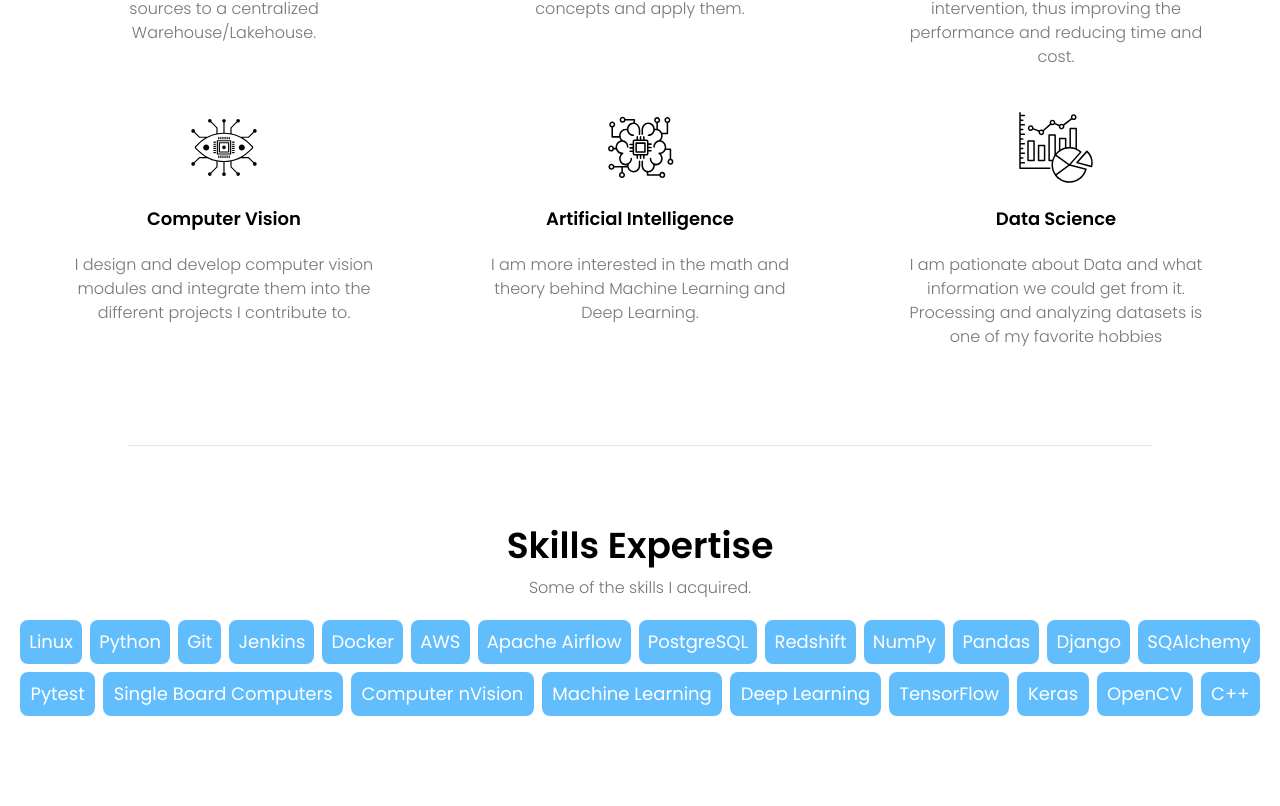
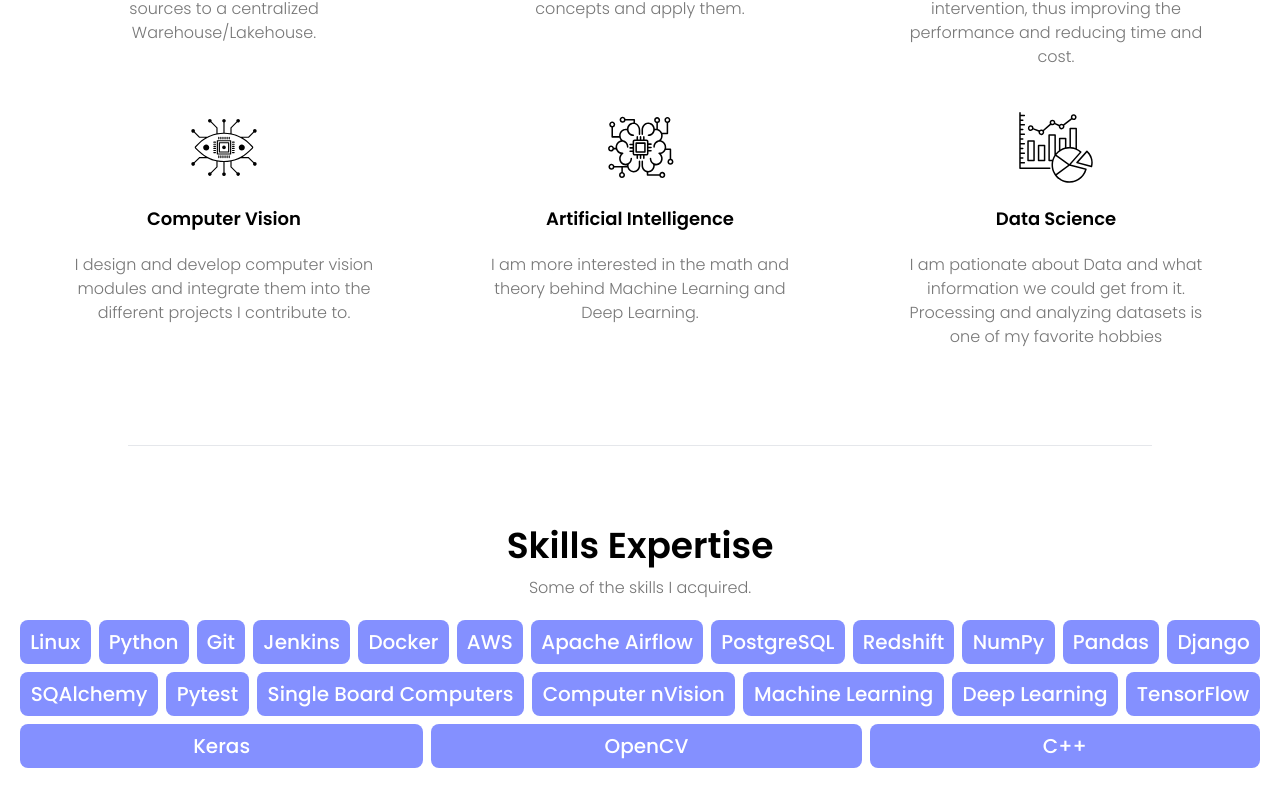
Before and after one commit to maky-hnou/portfolio-front, a Next.js app: page / in a window 1280 px wide. Shown: the part 1346-2152 px from the top of the page. Before the commit the page ends 2066 px from the top, so only its background shows below. Built offline with nearby package versions, Linux system fonts and the light colour scheme.

Commit message:
fix skillset and add new font

```diff
--- a/src/components/SkillSet.js
+++ b/src/components/SkillSet.js
@@ -9,17 +9,16 @@ export default function SkillSet({ skillsList, classNameUL, classNameLI }) {
         <motion.li
           className={`${classNameLI}`}
           key={index}
-          whileHover={{ scale: 1.2, opacity: 1 }}
           animate={controlsList[index]}
           initial={{ opacity: 1 }}
           onHoverStart={() => {
             // Scale up and fade in the hovered element
-            controlsList[index].start({ scale: 1.2, opacity: 1 });
+            controlsList[index].start({ scale: 1, opacity: 1 });
 
             // Scale down and fade out the other elements
             skillsList.forEach((_, i) => {
               if (i !== index) {
-                controlsList[i].start({ scale: 0.8, opacity: 0.5 });
+                controlsList[i].start({ scale: 0.9, opacity: 0.5 });
               }
             });
           }}
--- a/src/pages/_app.js
+++ b/src/pages/_app.js
@@ -1,12 +1,18 @@
 import Head from "next/head";
 import "../styles/global.css";
-import { Poppins } from "next/font/google";
+import { Poppins, Montserrat } from "next/font/google";
 import NavBar from "../components/NavBar";
 
 
 const poppins = Poppins({
   subsets: ["latin"],
   variable: "--font-poppins",
+  weight: ["100", "200", "400", "300", "500", "600", "700"],
+});
+
+const montserrat = Montserrat({
+  subsets: ["latin"],
+  variable: "--font-montserrat",
   weight: ["100", "200", "400", "300", "500", "600", "700"],
 });
 
@@ -17,7 +23,7 @@ export default function App({ Component, pageProps }) {
         <meta name="viewport" content="width=device-width, initial-scale=1" />
         <link rel="icon" href="/favicon.ico" />
       </Head>
-      <main className={`${poppins.variable} font-poppins`}>
+      <main className={`${poppins.variable} font-poppins ${montserrat.variable} font-montserrat`}>
         <NavBar />
         <Component {...pageProps} />
       </main>
--- a/src/pages/index.js
+++ b/src/pages/index.js
@@ -175,11 +175,11 @@ export default function Home() {
           Some of the skills I acquired.
         </p>
       </div>
-      <div className="px-4 text-text_color text-sm font-light">
+      <div className="px-4 mb-10 mx-auto">
         <SkillSet
           skillsList={Skills}
-          classNameUL="flex flex-wrap"
-          classNameLI="text-center bg-light_cyan p-2 flex-auto m-1 text-white text-lg rounded-lg font-normal"
+          classNameUL="flex flex-wrap list-none	p-0 m-0 text-lg font-normal"
+          classNameLI="text-center bg-light_purple p-2 flex-auto m-1 text-white text-xl rounded-lg font-medium font-montserrat"
         />
       </div>
     </div>
```
